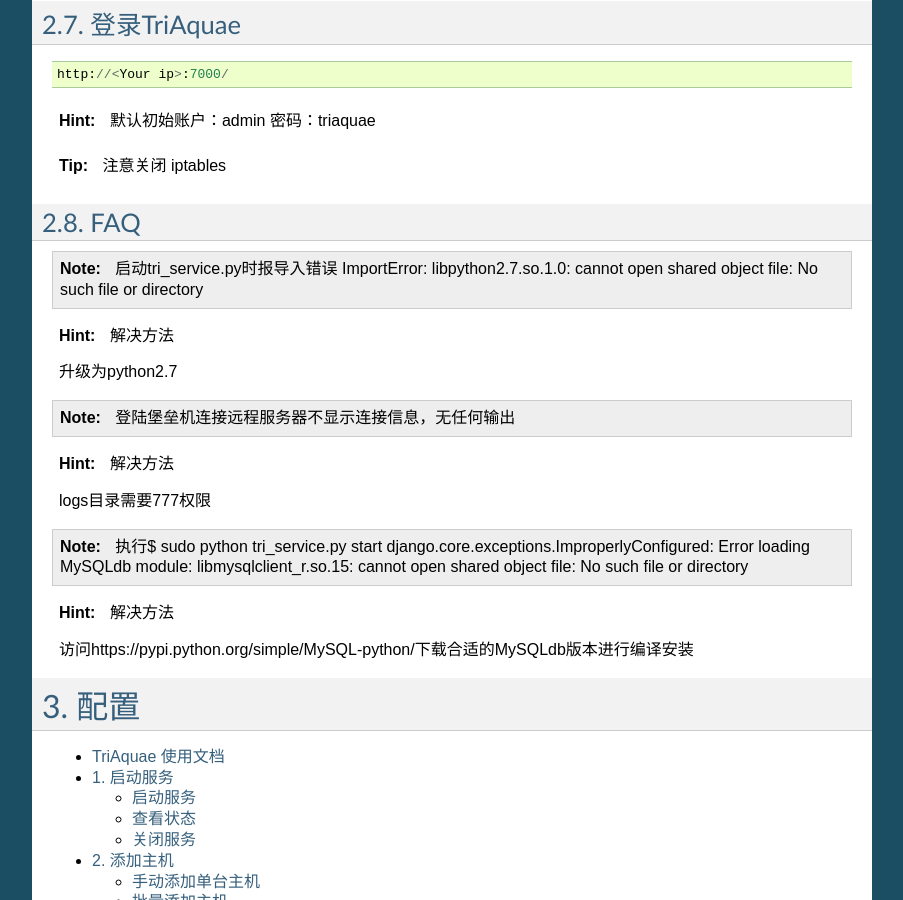
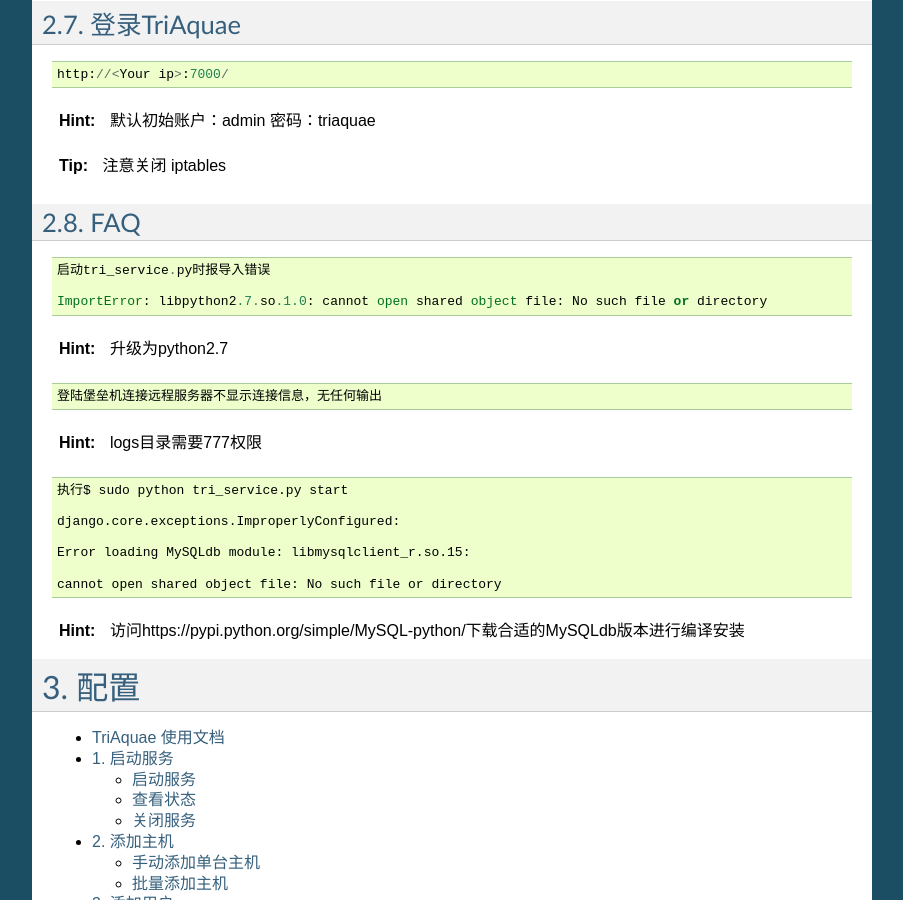
Before and after one commit to jerry123je/test, a Sphinx documentation site: the page built from docs/index.rst, in a window 1280 px wide and 900 px high, scrolled down 3208 px. Shown: the whole window, without its empty margins (198-1101 px from the left). Built offline with Sphinx 7.4.7, drawn with Linux system fonts in a browser that asks for light colours.

Commit message:
20131205_02

```diff
--- a/docs/index.rst
+++ b/docs/index.rst
@@ -211,29 +211,35 @@
 2.8. FAQ
 --------------------------------
 
-.. note::
+::
 
         启动tri_service.py时报导入错误
-        ImportError: libpython2.7.so.1.0: cannot open shared object file: No such file or directory
 
-.. hint:: 解决方法
+	ImportError: libpython2.7.so.1.0: cannot open shared object file: No such file or directory
+
+.. hint::
 
         升级为python2.7
 
-.. note::
+::
 
         登陆堡垒机连接远程服务器不显示连接信息，无任何输出
 
-.. hint:: 解决方法
+.. hint::
 
         logs目录需要777权限
 
-.. note::
+::
 
         执行$ sudo python tri_service.py start
-        django.core.exceptions.ImproperlyConfigured: Error loading MySQLdb module: libmysqlclient_r.so.15: cannot open shared object file: No such file or directory
 
-.. hint:: 解决方法
+	django.core.exceptions.ImproperlyConfigured:
+
+	Error loading MySQLdb module: libmysqlclient_r.so.15:
+
+	cannot open shared object file: No such file or directory
+
+.. hint::
 
         访问https://pypi.python.org/simple/MySQL-python/下载合适的MySQLdb版本进行编译安装
 
```
Also changed, not shown: 5 other files.
